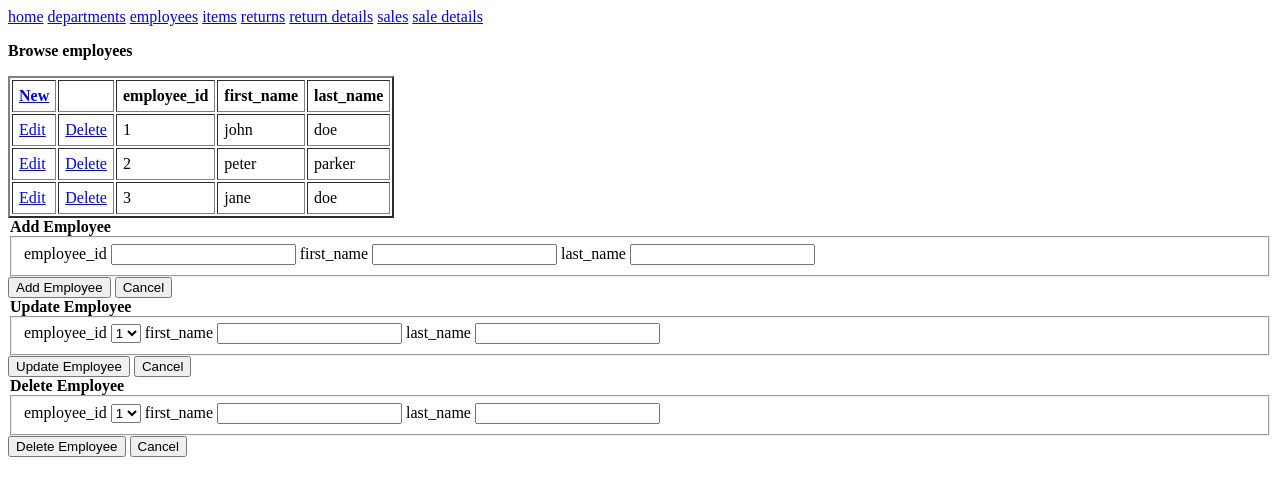
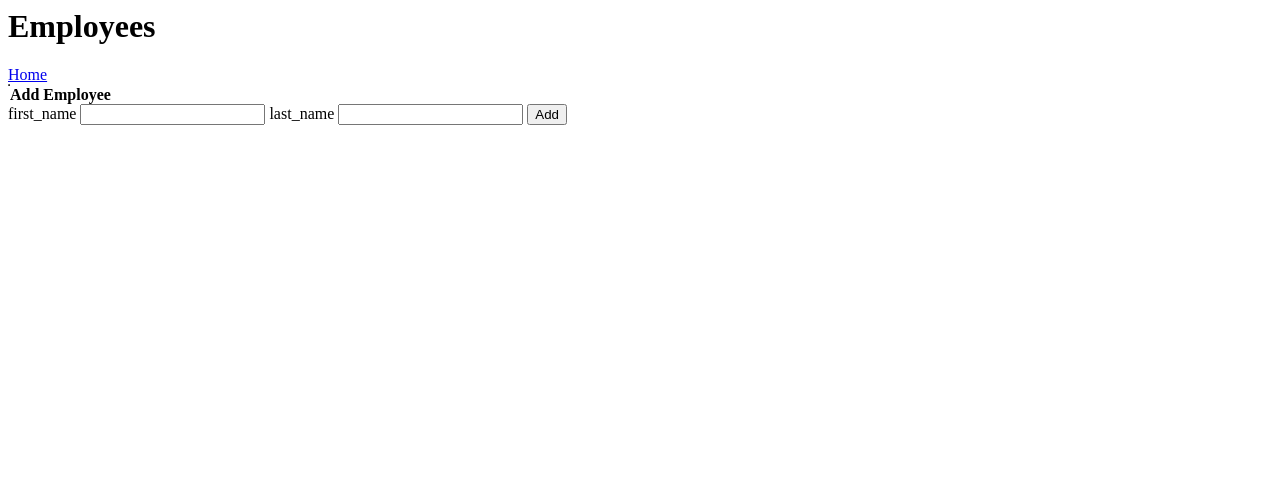
Before and after one commit to noblekoshy/CS340_Project, a Flask app: template templates/employees.j2 in a window 1280 px wide. Shown: the top 496 px of the page. Run offline with Flask 2, Linux system fonts and the light colour scheme; the template is opened without the code that fills it, so the values that code supplies are empty; some libraries are stand-ins or nearby versions.

Commit message:
Update employees.j2

```diff
--- a/templates/employees.j2
+++ b/templates/employees.j2
@@ -1,103 +1,52 @@
-<!DOCTYPE html>
 <html>
 <head>
-<title>employees</title>
+    <title>Employees</title>
 </head>
 <body>
-    <a href="index.html">home</a>
-    <a href="departments.html">departments</a>
-    <a href="employees.html">employees</a>
-    <a href="items.html">items</a>
-    <a href="returns.html">returns</a>
-    <a href="return_details.html">return details</a>
-    <a href="sales.html">sales</a>
-    <a href="sale_details.html">sale details</a>
+    <h1>Employees</h1>
+    <a href="/">Home</a>
+    <table border="1" cellpadding="5">
+    <!-- Access data tuple passed from app.py -->
+    {% if data %}
+        <thead>
+            <tr>
+                <!-- Iterate through each key in the first entry to get the column name -->
+                {% for key in data[0].keys() %}
 
-    <div id="browse" style="display: block">
-        <p>
-            <strong>Browse employees</strong>
-        </p>
-        <table border="2" cellpadding="6">
-            <thead>
+                <!-- Create a <th> tag with the key inside of it, this will be our header row -->
+                <th scope="col" data-field="{{ key }}" data-filter-control="input">{{ key }}</th>
+
+                <!-- End of this for loop -->
+                {% endfor %}
+            </tr>
+
+        <tbody>
+            <!-- Now, iterate through every item in data -->{% for item in data %}
                 <tr>
-                    <th><a href="#">New</a></th>
-                    <th></th>
-                    <th>employee_id</th>
-                    <th>first_name</th>
-                    <th>last_name</th>
+                    <!-- Then iterate through every key in the current item dictionary -->
+                    {% for key in item.keys() %}
+
+                    <!-- Create a <td> element with the value of that key in it -->
+                    <td> {{item[key]}} </td>
+                    {% endfor %}
+
+                    <!-- Create our edit/delete buttons -->
+                    <td><a href="edit_employee/{{item.employee_id}}" class="btn btn-default">Edit</a></td>
+                    <td><a href="delete_employee/{{item.employee_id}}" class="btn btn-default">Delete</a></td>
+
                 </tr>
-            </thead>
-            <tbody>
-            <tr>
-                <td><a href="#">Edit</a></td>
-                <td><a href="#">Delete</a></td>
-                <td>1</td>
-                <td>john</td>
-                <td>doe</td>
-            </tr>
-            <tr>
-                <td><a href="#">Edit</a></td>
-                <td><a href="#">Delete</a></td>
-                <td>2</td>
-                <td>peter</td>
-                <td>parker</td>
-            </tr>
-            <tr>
-                <td><a href="#">Edit</a></td>
-                <td><a href="#">Delete</a></td>
-                <td>3</td>
-                <td>jane</td>
-                <td>doe</td>
-            </tr>
-        </tbody></table>
-    </div>
-    <div id="insert" style="display: block">
-        <form id="add_employee">
+                {% endfor %}
+        {% endif %}
+    </table>
+    <div id="insert">
+        <form id="insertEmployee" action="/employees" method="POST">
             <legend><strong>Add Employee</strong></legend>
-              <fieldset class="fields">
-                <label> employee_id </label> <input type="text" name="">
-                <label> first_name </label> <input type="text" name="">
-                <label> last_name</label> <input type="text" name="">
-              </fieldset>
-              <input class="btn" type="submit" id="add_employee" value="Add Employee">
-              <input class="btn" type="button" value="Cancel">
+            <label for ="first_name">first_name</label>
+            <input type="text" id="first_name" name="first_name" required>
+            <label for ="last_name">last_name</label>
+            <input type="text" id="last_name" name="last_name" required>
+            <input type="submit" value="Add" name="Add_Employee">
         </form>
     </div>
-    <div id="update" style="display: block">
-        <form id="update_employee">
-            <legend><strong>Update Employee</strong></legend>
-              <fieldset class="fields">
-                <label> employee_id </label>
-                <select>
-                    <option>1</option>
-                    <option>2</option>
-                    <option>3</option>
-                </select>
-                <label> first_name </label> <input type="text" name="">
-                <label> last_name</label> <input type="text" name="">
-              </fieldset>
-              <input class="btn" type="submit" id="update_employee" value="Update Employee">
-              <input class="btn" type="button" value="Cancel">
-        </form>
-    </div>
-    <div id="delete" style="display: block">
-        <form id="delete_employee">
-            <legend><strong>Delete Employee</strong></legend>
-              <fieldset class="fields">
-                <label> employee_id </label>
-                <select>
-                    <option>1</option>
-                    <option>2</option>
-                    <option>3</option>
-                </select>
-                <label> first_name </label> <input type="text" name="">
-                <label> last_name</label> <input type="text" name="">
-              </fieldset>
-              <input class="btn" type="submit" id="delete_employee" value="Delete Employee">
-              <input class="btn" type="button" value="Cancel">
-        </form>
-    </div>
-
-
 </body>
 </html>
```
